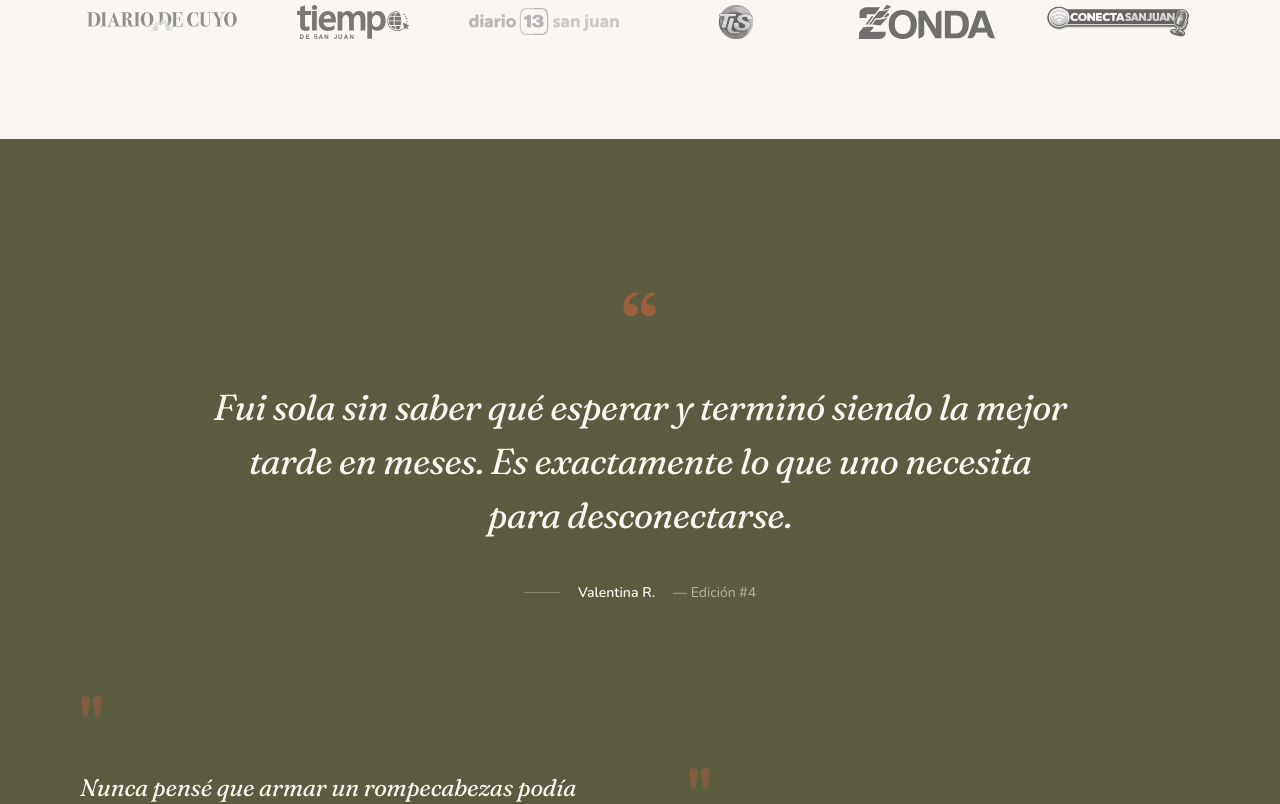
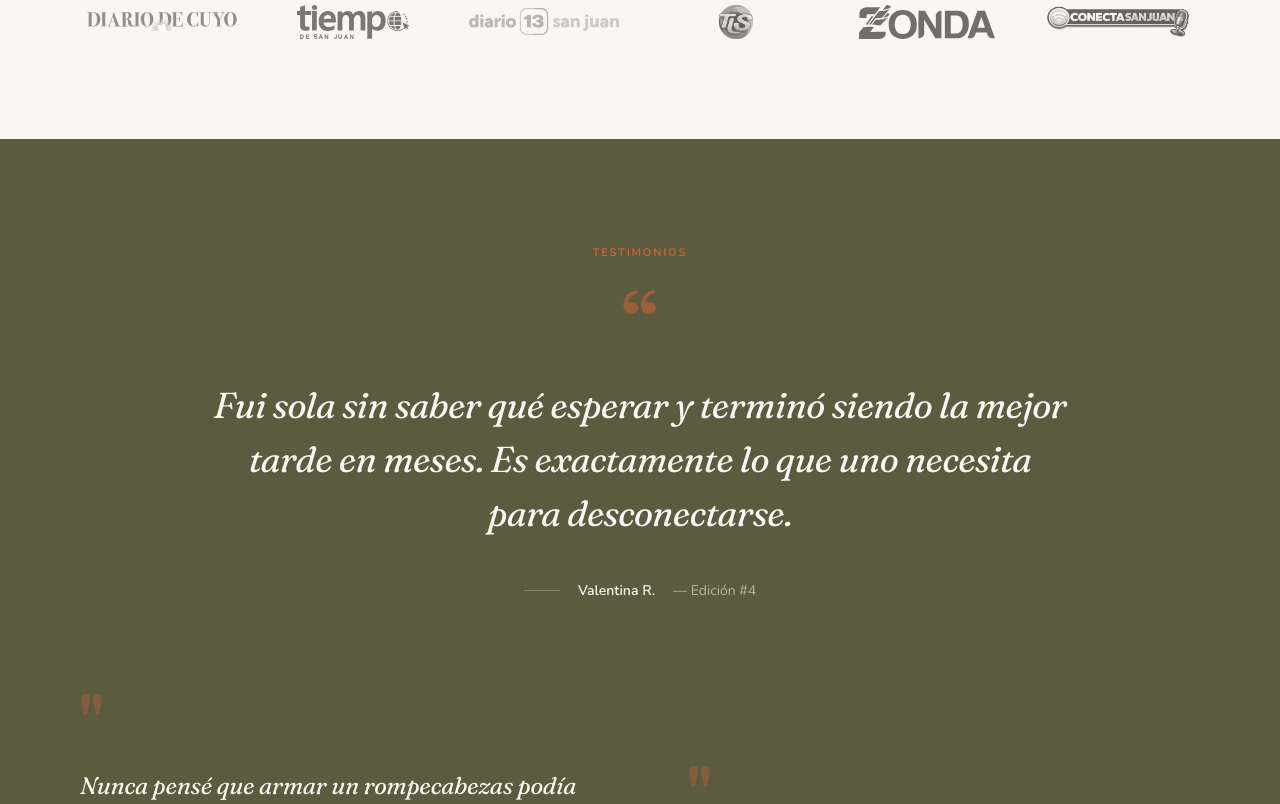
Before and after one commit to victoriamanresabr-cloud/puzzleclubsanjuan-web, a React (Vite) app: page / in a window 1280 px wide. Shown: the part 8600-9404 px from the top of the page. Built offline with nearby package versions, Linux system fonts and the light colour scheme; the HTML template or start-up script is replaced by a standard one.

Commit message:
Refina sección de testimonios

```diff
--- a/src/App.tsx
+++ b/src/App.tsx
@@ -549,9 +549,12 @@ function TestimonialsSection() {
   ]
 
   return (
-    <section id="testimonios" className="testimonials-section" style={{ backgroundColor: T.oliveDark, padding: '156px 80px' }}>
+    <section id="testimonios" className="testimonials-section" style={{ backgroundColor: T.oliveDark, padding: '106px 80px' }}>
       <div style={{ maxWidth: 1120, margin: '0 auto' }}>
         <div className="testimonials-section__featured" style={{ maxWidth: 860, margin: '0 auto 96px', textAlign: 'center' }}>
+          <span style={{ display: 'block', fontFamily: font.body, fontSize: 11, fontWeight: 700, color: T.terracotta, letterSpacing: '0.16em', textTransform: 'uppercase' as const, marginBottom: 32 }}>
+            Testimonios
+          </span>
           <div style={{ fontFamily: font.display, fontSize: 68, fontWeight: 700, color: T.terracotta, lineHeight: 0.75, marginBottom: 34, opacity: 0.62 }}>{'“'}</div>
           <p style={{ fontFamily: font.display, fontSize: 36, fontWeight: 400, fontStyle: 'italic', color: T.cream, lineHeight: 1.5, letterSpacing: '-0.015em', marginBottom: 40 }}>
             Fui sola sin saber qué esperar y terminó siendo la mejor tarde en meses. Es exactamente lo que uno necesita para desconectarse.
```
